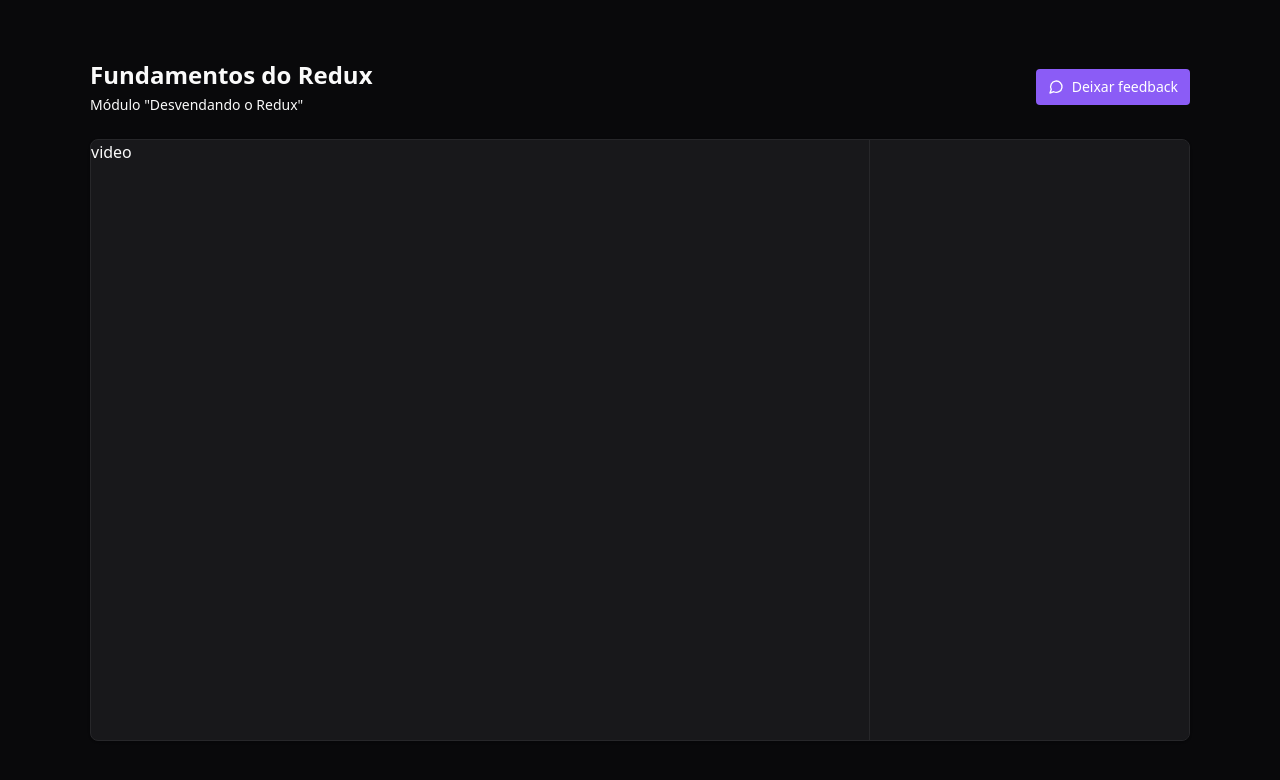
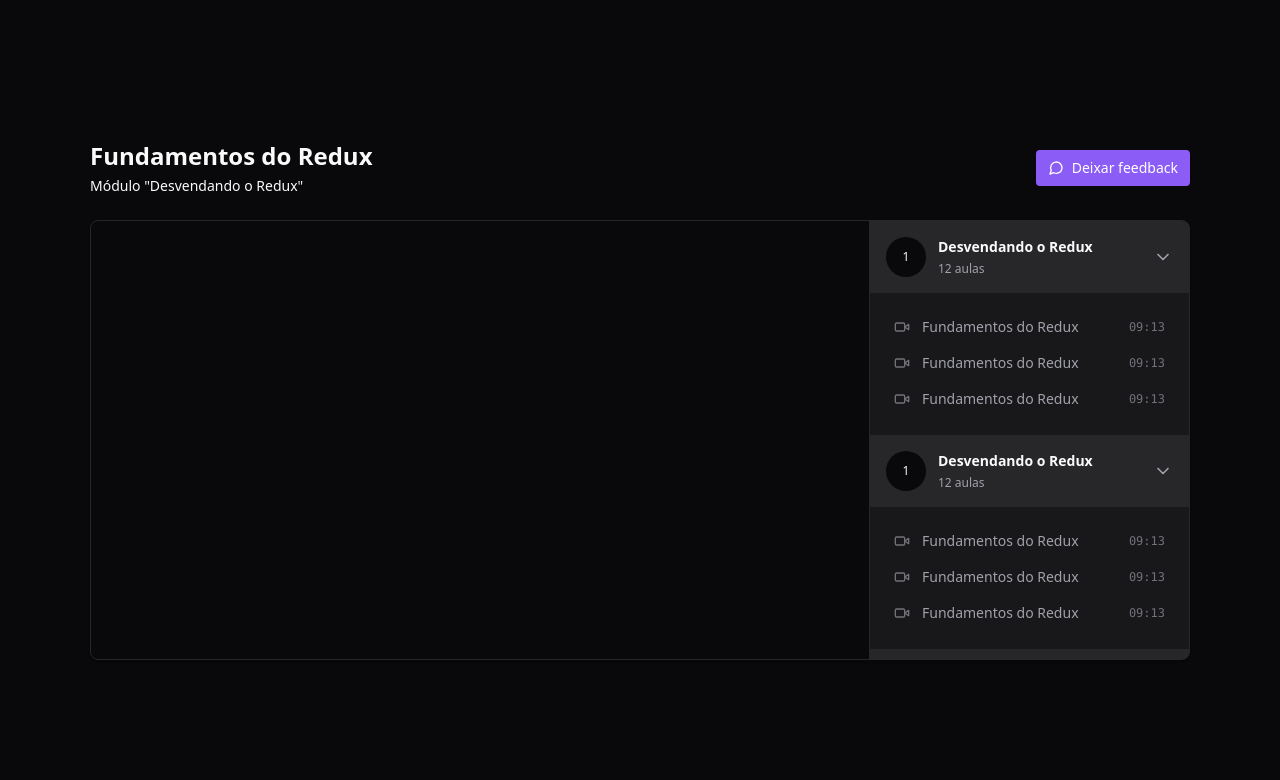
Before and after one commit to mateusrc-dev/react-redux-zustand, a React (Vite) app: page / in a window 1280 px wide. Shown: the top 780 px of the page. Built offline with nearby package versions, Linux system fonts and the light colour scheme.

Commit message:
updated project

```diff
--- a/package.json
+++ b/package.json
@@ -14,6 +14,7 @@
     "lucide-react": "^0.263.1",
     "react": "^18.2.0",
     "react-dom": "^18.2.0",
+    "react-player": "^2.12.0",
     "react-redux": "^8.1.2"
   },
   "devDependencies": {
@@ -27,6 +28,7 @@
     "eslint-plugin-react-hooks": "^4.6.0",
     "eslint-plugin-react-refresh": "^0.4.3",
     "postcss": "^8.4.27",
+    "tailwind-scrollbar": "^3.0.4",
     "tailwindcss": "^3.3.3",
     "typescript": "^5.0.2",
     "vite": "^4.4.5"
--- a/src/pages/player.tsx
+++ b/src/pages/player.tsx
@@ -1,4 +1,5 @@
-import { MessageCircle } from "lucide-react";
+import { MessageCircle, ChevronDown, Video } from "lucide-react";
+import ReactPlayer from "react-player";
 
 export function Player() {
   return (
@@ -18,9 +19,127 @@
           </button>
         </div>
 
-        <main className="relative flex overflow-hidden rounded-lg border border-zinc-800 bg-zinc-900 shadow">
-          <div className="flex-1">video</div>
-          <aside className="w-80 border-l border-zinc-800 bg-zinc-900 h-[600px]"></aside>
+        <main className="relative flex overflow-hidden rounded-lg border border-zinc-800 bg-zinc-900 shadow pr-80">
+          <div className="flex-1">
+            <div className="w-full bg-zinc-950 aspect-video">
+              <ReactPlayer
+                with="100%"
+                height="100%"
+                controls={true}
+                url="https://www.youtube.com/watch?v=TTJLNXfJlIQ"
+              />
+            </div>
+          </div>
+          <aside className="w-80 absolute top-0 bottom-0 right-0 border-l divide-y-2 divide-zinc-900 border-zinc-800 bg-zinc-900 overflow-y-scroll scrollbar scrollbar-thin scrollbar-track-zinc-950 scrollbar-thumb-zinc-800">
+            <div>
+              <button className="flex w-full items-center gap-3 bg-zinc-800 p-4">
+                <div className="flex h-10 w-10 rounded-full items-center justify-center bg-zinc-950 text-xs">
+                  1
+                </div>
+                <div className="flex flex-col gap-1 text-left">
+                  <strong className="text-sm">Desvendando o Redux</strong>
+                  <span className="text-xs text-zinc-400">12 aulas</span>
+                </div>
+                <ChevronDown className="w-5 h-5 ml-auto text-zinc-400" />
+              </button>
+
+              <nav className="relative flex flex-col gap-4 p-6">
+                <button className="flex items-center gap-3 text-sm text-zinc-400">
+                  <Video className="w-4 h-4 text-zinc-500" />
+                  <span>Fundamentos do Redux</span>
+                  <span className="ml-auto font-mono text-xs text-zinc-500">
+                    09:13
+                  </span>
+                </button>
+                <button className="flex items-center gap-3 text-sm text-zinc-400">
+                  <Video className="w-4 h-4 text-zinc-500" />
+                  <span>Fundamentos do Redux</span>
+                  <span className="ml-auto font-mono text-xs text-zinc-500">
+                    09:13
+                  </span>
+                </button>
+                <button className="flex items-center gap-3 text-sm text-zinc-400">
+                  <Video className="w-4 h-4 text-zinc-500" />
+                  <span>Fundamentos do Redux</span>
+                  <span className="ml-auto font-mono text-xs text-zinc-500">
+                    09:13
+                  </span>
+                </button>
+              </nav>
+            </div>
+            <div>
+              <button className="flex w-full items-center gap-3 bg-zinc-800 p-4">
+                <div className="flex h-10 w-10 rounded-full items-center justify-center bg-zinc-950 text-xs">
+                  1
+                </div>
+                <div className="flex flex-col gap-1 text-left">
+                  <strong className="text-sm">Desvendando o Redux</strong>
+                  <span className="text-xs text-zinc-400">12 aulas</span>
+                </div>
+                <ChevronDown className="w-5 h-5 ml-auto text-zinc-400" />
+              </button>
+
+              <nav className="relative flex flex-col gap-4 p-6">
+                <button className="flex items-center gap-3 text-sm text-zinc-400">
+                  <Video className="w-4 h-4 text-zinc-500" />
+                  <span>Fundamentos do Redux</span>
+                  <span className="ml-auto font-mono text-xs text-zinc-500">
+                    09:13
+                  </span>
+                </button>
+                <button className="flex items-center gap-3 text-sm text-zinc-400">
+                  <Video className="w-4 h-4 text-zinc-500" />
+                  <span>Fundamentos do Redux</span>
+                  <span className="ml-auto font-mono text-xs text-zinc-500">
+                    09:13
+                  </span>
+                </button>
+                <button className="flex items-center gap-3 text-sm text-zinc-400">
+                  <Video className="w-4 h-4 text-zinc-500" />
+                  <span>Fundamentos do Redux</span>
+                  <span className="ml-auto font-mono text-xs text-zinc-500">
+                    09:13
+                  </span>
+                </button>
+              </nav>
+            </div>
+            <div>
+              <button className="flex w-full items-center gap-3 bg-zinc-800 p-4">
+                <div className="flex h-10 w-10 rounded-full items-center justify-center bg-zinc-950 text-xs">
+                  1
+                </div>
+                <div className="flex flex-col gap-1 text-left">
+                  <strong className="text-sm">Desvendando o Redux</strong>
+                  <span className="text-xs text-zinc-400">12 aulas</span>
+                </div>
+                <ChevronDown className="w-5 h-5 ml-auto text-zinc-400" />
+              </button>
+
+              <nav className="relative flex flex-col gap-4 p-6">
+                <button className="flex items-center gap-3 text-sm text-zinc-400">
+                  <Video className="w-4 h-4 text-zinc-500" />
+                  <span>Fundamentos do Redux</span>
+                  <span className="ml-auto font-mono text-xs text-zinc-500">
+                    09:13
+                  </span>
+                </button>
+                <button className="flex items-center gap-3 text-sm text-zinc-400">
+                  <Video className="w-4 h-4 text-zinc-500" />
+                  <span>Fundamentos do Redux</span>
+                  <span className="ml-auto font-mono text-xs text-zinc-500">
+                    09:13
+                  </span>
+                </button>
+                <button className="flex items-center gap-3 text-sm text-zinc-400">
+                  <Video className="w-4 h-4 text-zinc-500" />
+                  <span>Fundamentos do Redux</span>
+                  <span className="ml-auto font-mono text-xs text-zinc-500">
+                    09:13
+                  </span>
+                </button>
+              </nav>
+            </div>
+          </aside>
         </main>
       </div>
     </div>
--- a/tailwind.config.js
+++ b/tailwind.config.js
@@ -4,5 +4,5 @@
   theme: {
     extend: {},
   },
-  plugins: [],
+  plugins: [require("tailwind-scrollbar")],
 };
```
Also changed, not shown: .eslintrc.cjs (deleted), 1 other file (tests, documents, lock files or other folders).
